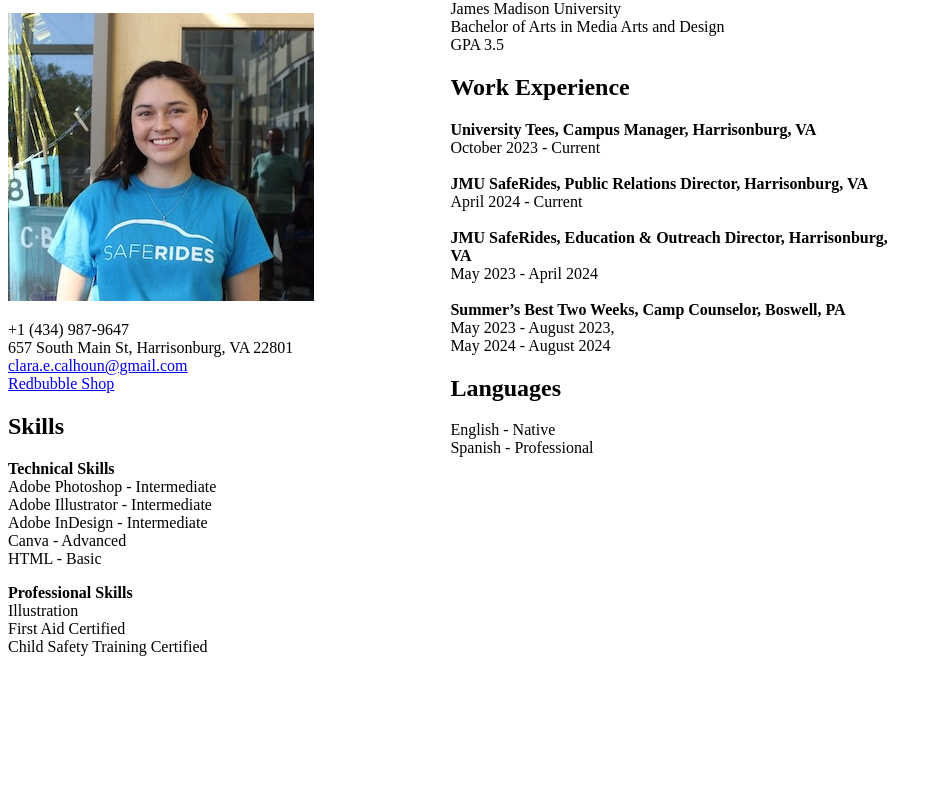
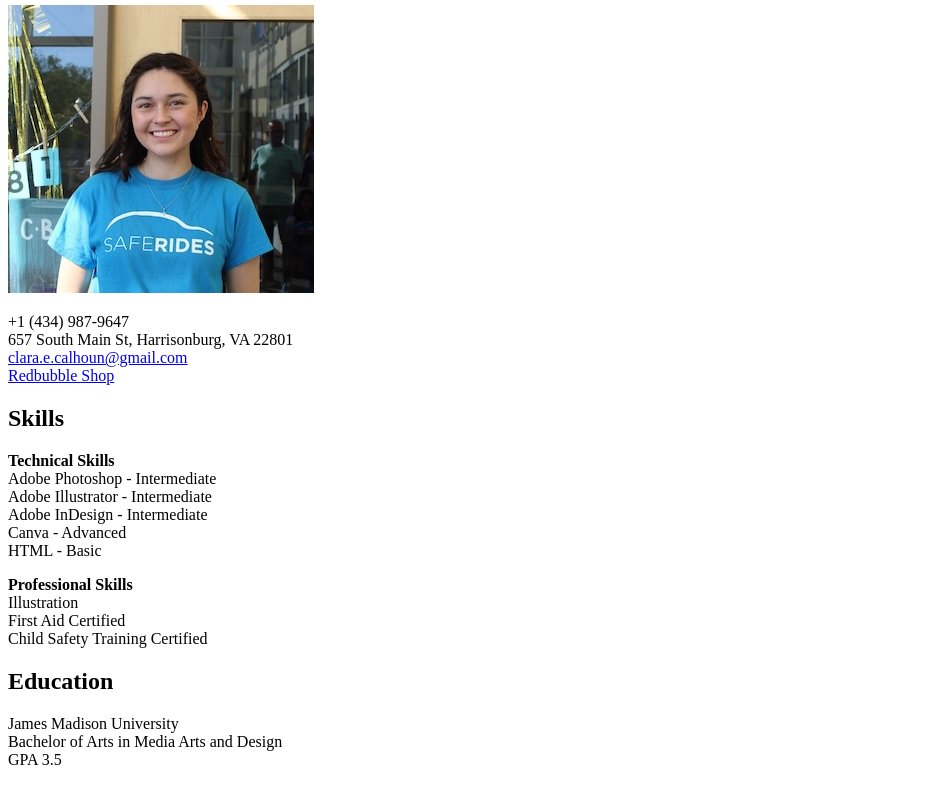
Before and after one commit to clarafyy/Resume-Project, a plain HTML site: page index.html in a window 1280 px wide. Shown: the part 75-860 px from the top of the page, without its empty margins (0-942 px from the left). Before the commit the page ends 800 px from the top, so only its background shows below. Drawn offline with Linux system fonts and the light colour scheme.

Commit message:
Add files via upload

```diff
--- a/index.html
+++ b/index.html
@@ -4,26 +4,10 @@
 <head>
     <meta charset="utf-8">
     <title> Clara Calhoun </title>
-        <style>
-    {box-sizing: border-box;}
-    .column {
-    float: left;
-    width: 35%; }
-
-    .row:after {
-    content: "";
-    display: table;
-    clear: both;}
-    </style>
-
     </head>
 
 
-
-
 <body>
-<div class="row">
-    <div class="column" >
     <h1>Clara Calhoun</h1>
 
        <img src="claraheadshot.jpg" alt="Clara Headshot">
@@ -48,11 +32,11 @@
     <p> <b>Professional Skills</b> <br>
         Illustration <br>
         First Aid Certified<br>
-        Child Safety Training Certified </p> </div>
+        Child Safety Training Certified </p>
 
 
 
-    <div class="column">
+
 <h2>Education</h2>
     <p>James Madison University <br>
         Bachelor of Arts in Media Arts and Design <br>
@@ -75,8 +59,6 @@
 <h2>Languages</h2>
     <p> English - Native<br>
         Spanish - Professional </p>
-        </div>
-    </div>
 
 </body>
 </html>
```
